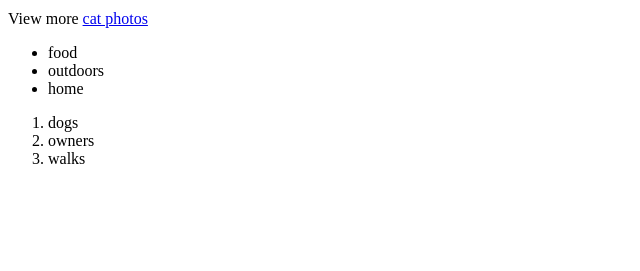
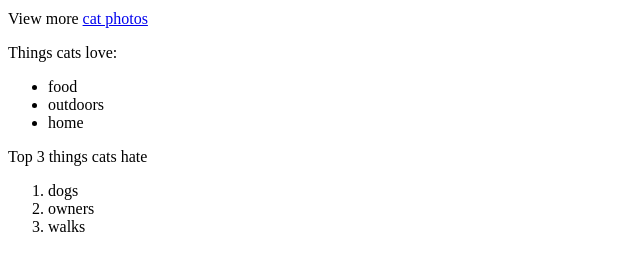
Before and after one commit to ElmaSakic1997/Repo05, a plain HTML site: page ex20/src/index.html in a window 1280 px wide. Shown: the part 361-632 px from the top of the page, without its empty margins (0-640 px from the left). Drawn offline with Linux system fonts and the light colour scheme.

```diff
--- a/ex20/src/index.html
+++ b/ex20/src/index.html
@@ -7,12 +7,14 @@
 
 <p>View more <a href="#">cat photos</a></p>
 
+<p>Things cats love:</p>
 <ul>
     <li>food</li>
     <li>outdoors</li>
     <li>home</li>
 </ul>
 
+<p>Top 3 things cats hate</p>
 <ol>
     <li>dogs</li>
     <li>owners</li>
```
